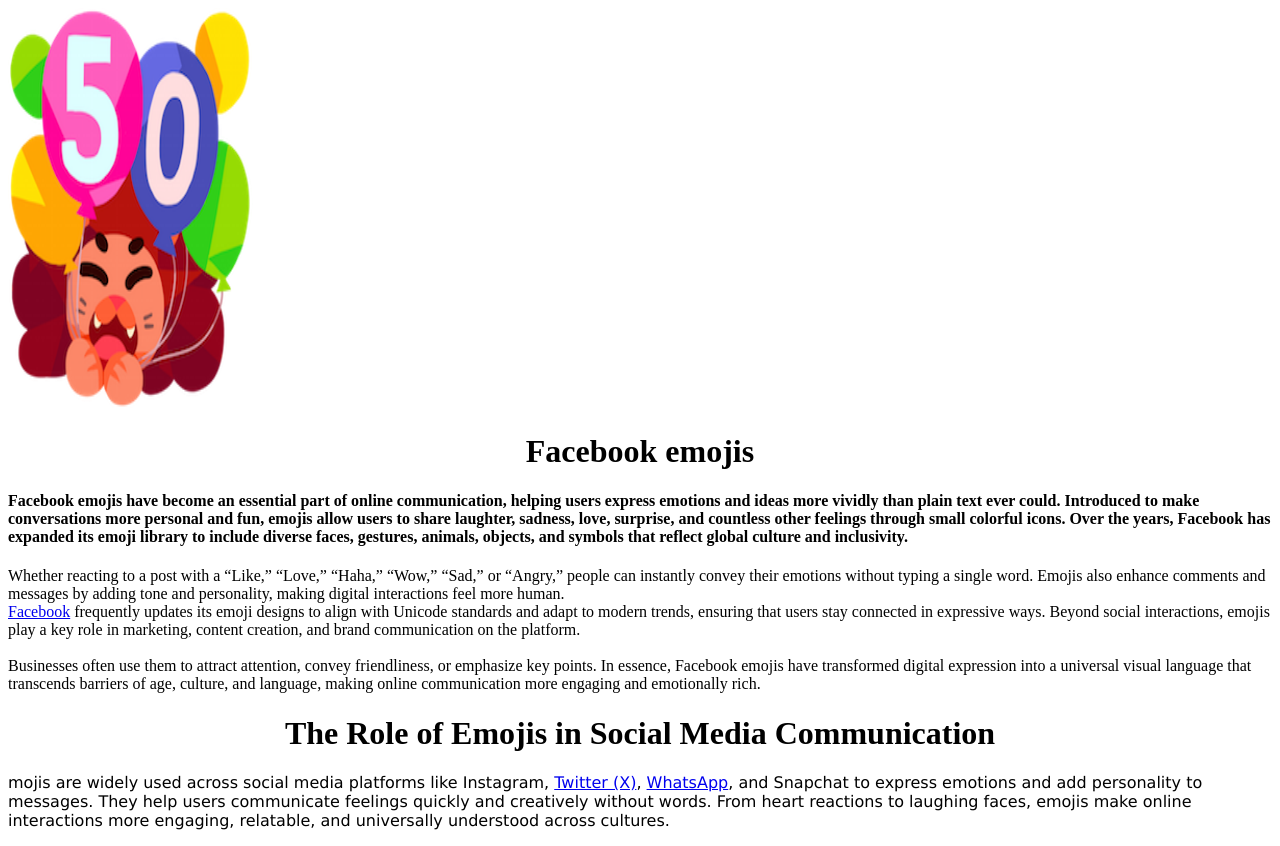
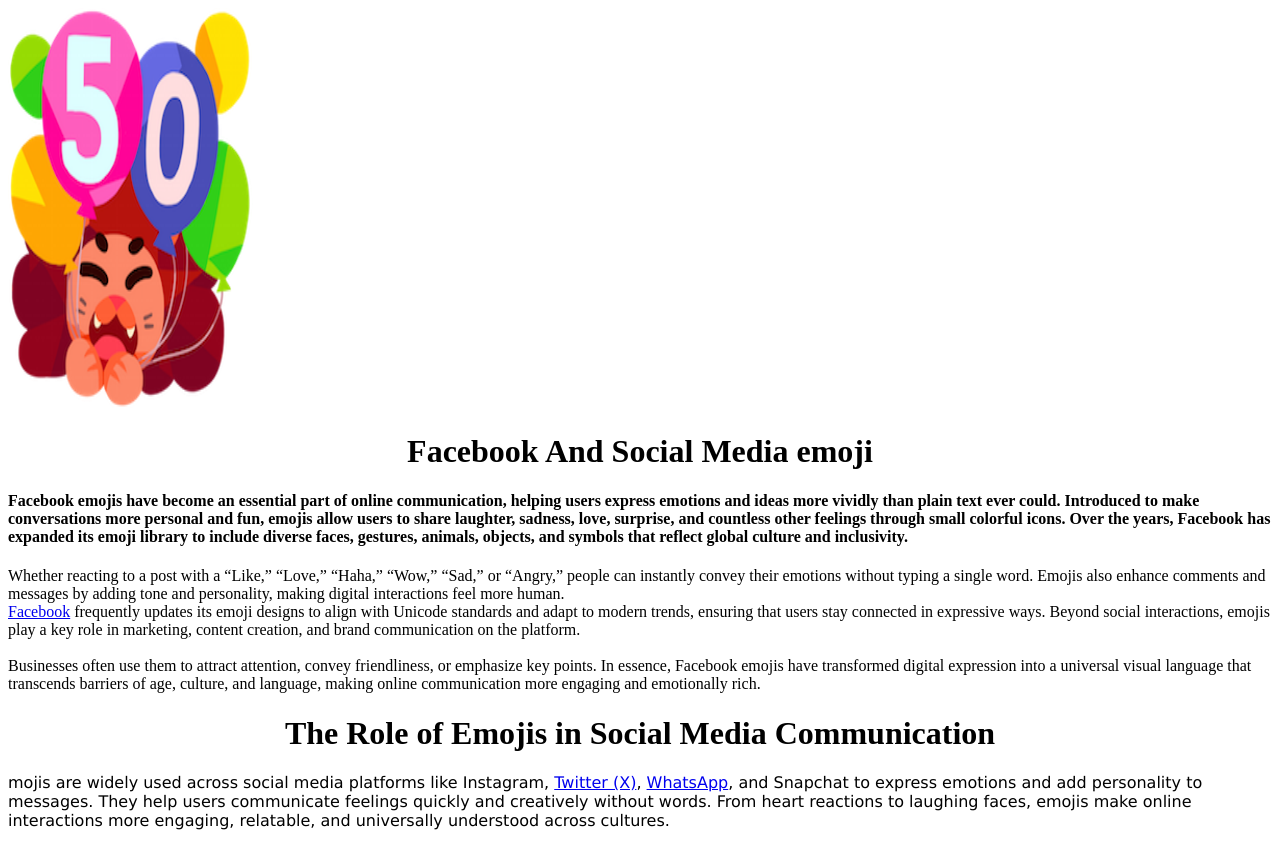
Before and after one commit to munnamia1945/University-Markup-Scripting-Language, a plain HTML site: page Week-1/basic page.html in a window 1280 px wide. Drawn offline with Linux system fonts and the light colour scheme.

Commit message:
update file

```diff
--- a/Week-1/basic page.html
+++ b/Week-1/basic page.html
@@ -18,7 +18,7 @@
 
 
 
-<h1 style="text-align:center; font-size:200%;">Facebook emojis</h1>
+<h1 style="text-align:center; font-size:200%;">Facebook And Social Media emoji</h1>
   <h4>Facebook emojis have become an essential part of online communication,
   helping users express emotions and ideas more vividly than plain text ever could. Introduced
   to make conversations more personal and fun, emojis allow users to share laughter, sadness, love,
```
